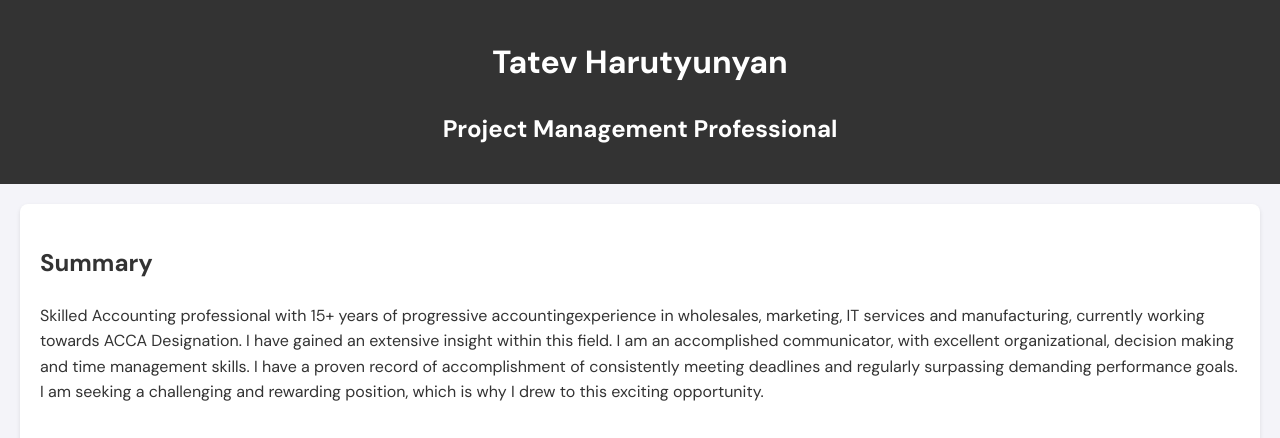
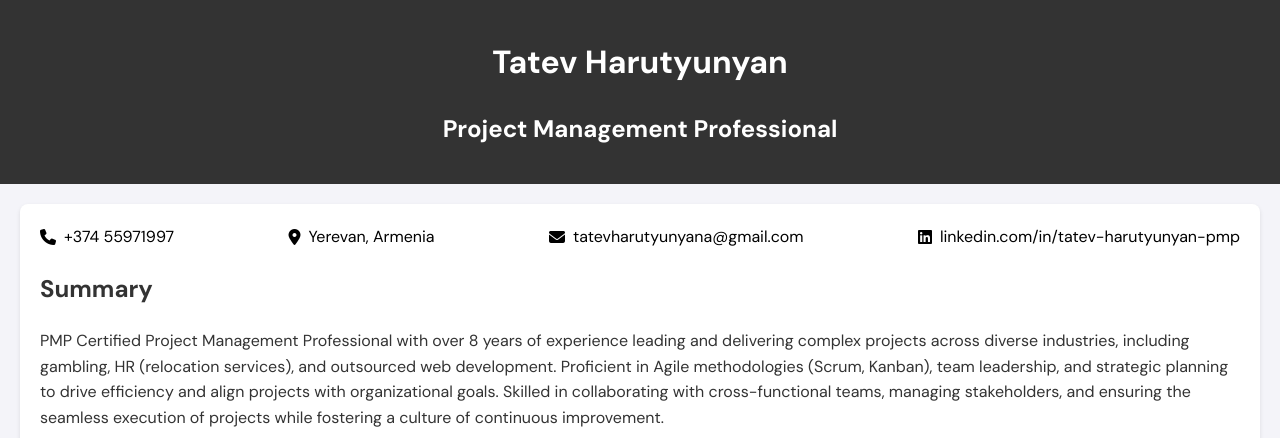
Before and after one commit to hovhannisyan91/tatevharutyunyancv, a plain HTML site: page index.html in a window 1280 px wide. Shown: the top 438 px of the page. Drawn offline with Linux system fonts and the light colour scheme.

Commit message:
fixed summury

```diff
--- a/index.html
+++ b/index.html
@@ -18,26 +18,23 @@
 <div class="container">
 
     <!-- Contact Section -->
-    <!-- <div class="section contact">
+    <div class="section contact">
         <div class="contact-links">
             <span><i class="fas fa-phone"></i> <a href="tel:+1234567890">+374 55971997</a></span>
             <span><i class="fas fa-map-marker-alt"></i> <a href="https://www.google.com/maps/place/Yerevan,+Armenia" target="_blank">Yerevan, Armenia</a></span>
             <span><i class="fas fa-envelope"></i> <a href="mailto:tatev.harutyunyan@example.com">tatevharutyunyana@gmail.com</a></span>
             <span><i class="fab fa-linkedin"></i> <a href="https://www.linkedin.com/in/tatev-harutyunyan-pmp/" target="_blank">linkedin.com/in/tatev-harutyunyan-pmp</a></span>
         </div>
-    </div> -->
+    </div>
 
     <!-- Summary Section -->
     <div class="section">
         <h2>Summary</h2>
         <p>
-            Skilled Accounting professional with 15+ years of progressive accountingexperience in wholesales, marketing, IT services and manufacturing, currently
-working towards ACCA Designation. I have gained an extensive insight within this
-field. I am an accomplished communicator, with excellent organizational, decision
-making and time management skills. I have a proven record of accomplishment of
-consistently meeting deadlines and regularly surpassing demanding performance
-goals. I am seeking a challenging and rewarding position, which is why I drew to
-this exciting opportunity.
+PMP Certified Project Management Professional with over 8 years of experience leading and delivering complex projects across diverse industries, including
+gambling, HR (relocation services), and outsourced web development. Proficient in Agile methodologies (Scrum, Kanban), team leadership, and strategic planning
+to drive efficiency and align projects with organizational goals. Skilled in collaborating with cross-functional teams, managing stakeholders, and ensuring the
+seamless execution of projects while fostering a culture of continuous improvement.
         </p>
     </div>
 
```
